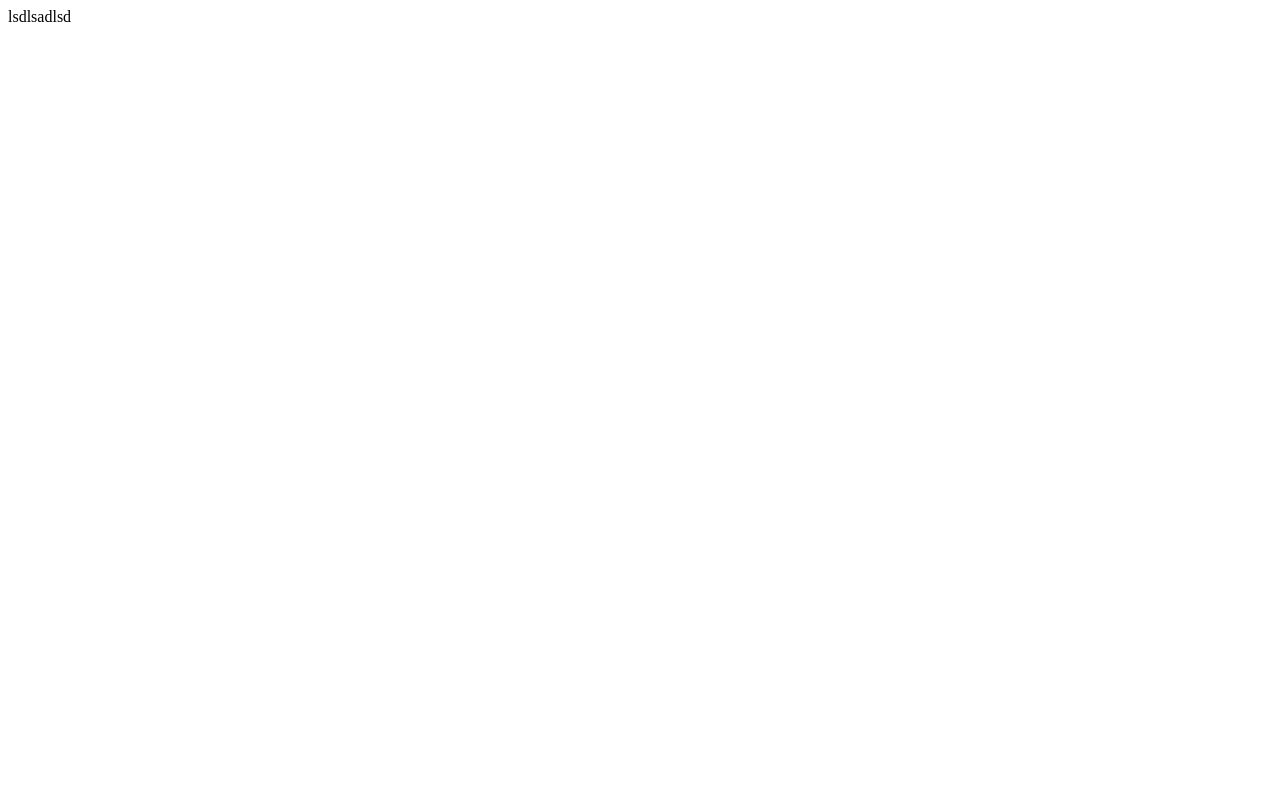
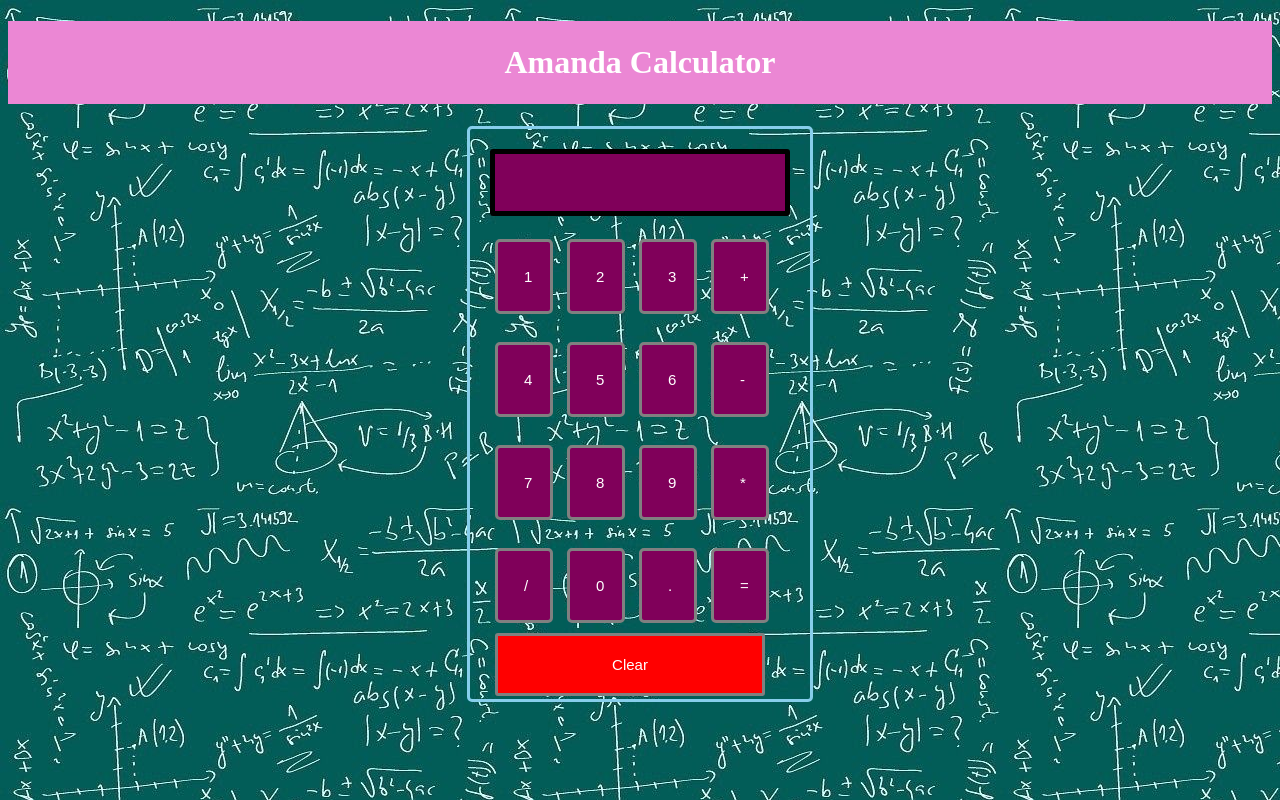
Before and after one commit to AmandaAzania/calculator, a plain HTML site: page index.html in a window 1280 px wide. Drawn offline with Linux system fonts and the light colour scheme.

Commit message:
background

```diff
--- a/index.html
+++ b/index.html
@@ -1,12 +1,66 @@
 <!DOCTYPE html>
 <html lang="en">
-<head>
-    <meta charset="UTF-8">
-    <meta http-equiv="X-UA-Compatible" content="IE=edge">
-    <meta name="viewport" content="width=device-width, initial-scale=1.0">
-    <title>Document</title>
-</head>
-<body>
-    lsdlsadlsd
-</body>
+  <meta charset="UTF-8" />
+  <meta http-equiv="X-UA-Compatible" content="IE=edge" />
+  <meta name="viewport" content="width=device-width, initial-scale=1.0" />
+  <title>Document</title>
+  <link rel="stylesheet" href="./styles/style.css">
+  <head>
+    <title>Online Calculator</title>
+
+    <style>
+
+    </style>
+  </head>
+  <body>
+    <h1>Amanda Calculator</h1>
+    <div class="formstyle">
+      <form name="form1">
+        <!-- This input box shows the button pressed by the user in calculator. -->
+        <input id="calc" type="text" name="answer" /> <br />
+        <br />
+        <!-- Display the calculator button on the screen. -->
+        <!-- onclick() function display the number prsses by the user. -->
+        <input type="button" value="1" onclick="form1.answer.value += '1' " />
+        <input type="button" value="2" onclick="form1.answer.value += '2' " />
+        <input type="button" value="3" onclick="form1.answer.value += '3' " />
+        <input type="button" value="+" onclick="form1.answer.value += '+' " />
+        <br />
+        <br />
+
+        <input type="button" value="4" onclick="form1.answer.value += '4' " />
+        <input type="button" value="5" onclick="form1.answer.value += '5' " />
+        <input type="button" value="6" onclick="form1.answer.value += '6' " />
+        <input type="button" value="-" onclick="form1.answer.value += '-' " />
+        <br />
+        <br />
+
+        <input type="button" value="7" onclick="form1.answer.value += '7' " />
+        <input type="button" value="8" onclick="form1.answer.value += '8' " />
+        <input type="button" value="9" onclick="form1.answer.value += '9' " />
+        <input type="button" value="*" onclick="form1.answer.value += '*' " />
+        <br />
+        <br />
+
+        <input type="button" value="/" onclick="form1.answer.value += '/' " />
+        <input type="button" value="0" onclick="form1.answer.value += '0' " />
+        <input type="button" value="." onclick="form1.answer.value += '.' " />
+        <!-- When we click on the '=' button, the onclick() shows the sum results on the calculator screen. -->
+        <input
+          type="button"
+          value="="
+          onclick="form1.answer.value = eval(form1.answer.value) "
+        />
+        <br />
+        <!-- Display the Cancel button and erase all data entered by the user. -->
+        <input
+          type="button"
+          value="Clear"
+          onclick="form1.answer.value = ' ' "
+          id="clear"
+        />
+        <br />
+      </form>
+    </div>
+  </body>
 </html>
--- a/styles/style.css
+++ b/styles/style.css
@@ -0,0 +1,46 @@
+body{
+    background-image: url("../images/53a7802dbcf6482588398b06cc78dd9d.jpg");
+}
+
+h1 {
+    text-align: center;
+    padding: 23px;
+    background-color: rgb(235, 135, 212);
+    color: white;
+  }
+
+  #clear {
+    width: 270px;
+    border: 3px solid gray;
+    border-radius: 3px;
+    padding: 20px;
+    background-color: red;
+  }
+
+  .formstyle {
+    width: 300px;
+    height: 530px;
+    margin: auto;
+    border: 3px solid skyblue;
+    border-radius: 5px;
+    padding: 20px;
+  }
+
+  input {
+    width: 20px;
+    background-color: rgb(128, 0, 90);
+    color: white;
+    border: 3px solid gray;
+    border-radius: 5px;
+    padding: 26px;
+    margin: 5px;
+    font-size: 15px;
+  }
+
+  #calc {
+    width: 250px;
+    border: 5px solid black;
+    border-radius: 3px;
+    padding: 20px;
+    margin: auto;
+  }
```
Also changed, not shown: images/53a7802dbcf6482588398b06cc78dd9d (1).jpg (added), images/53a7802dbcf6482588398b06cc78dd9d.jpg (added).
